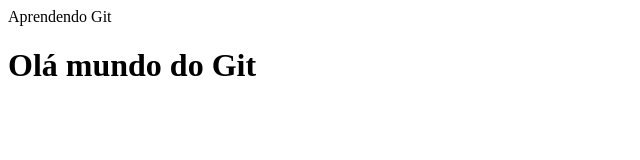
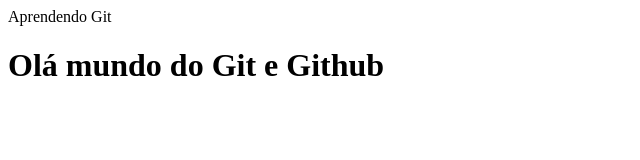
Before and after one commit to lau8708/aula-de-git, a plain HTML site: page index.html in a window 1280 px wide. Shown: the whole page, without its empty margins (0-640 px from the left). Drawn offline with Linux system fonts and the light colour scheme.

Commit message:
Adicionamos a palavra Github

```diff
--- a/index.html
+++ b/index.html
@@ -7,7 +7,7 @@
     <title>Aprendendo Git</title>
 </head>
 <body>
-  <h1>Olá mundo do Git</h1>
+  <h1>Olá mundo do Git e Github</h1>
   <script src="js/index.js"></script>
 </body>
 </html>
```
